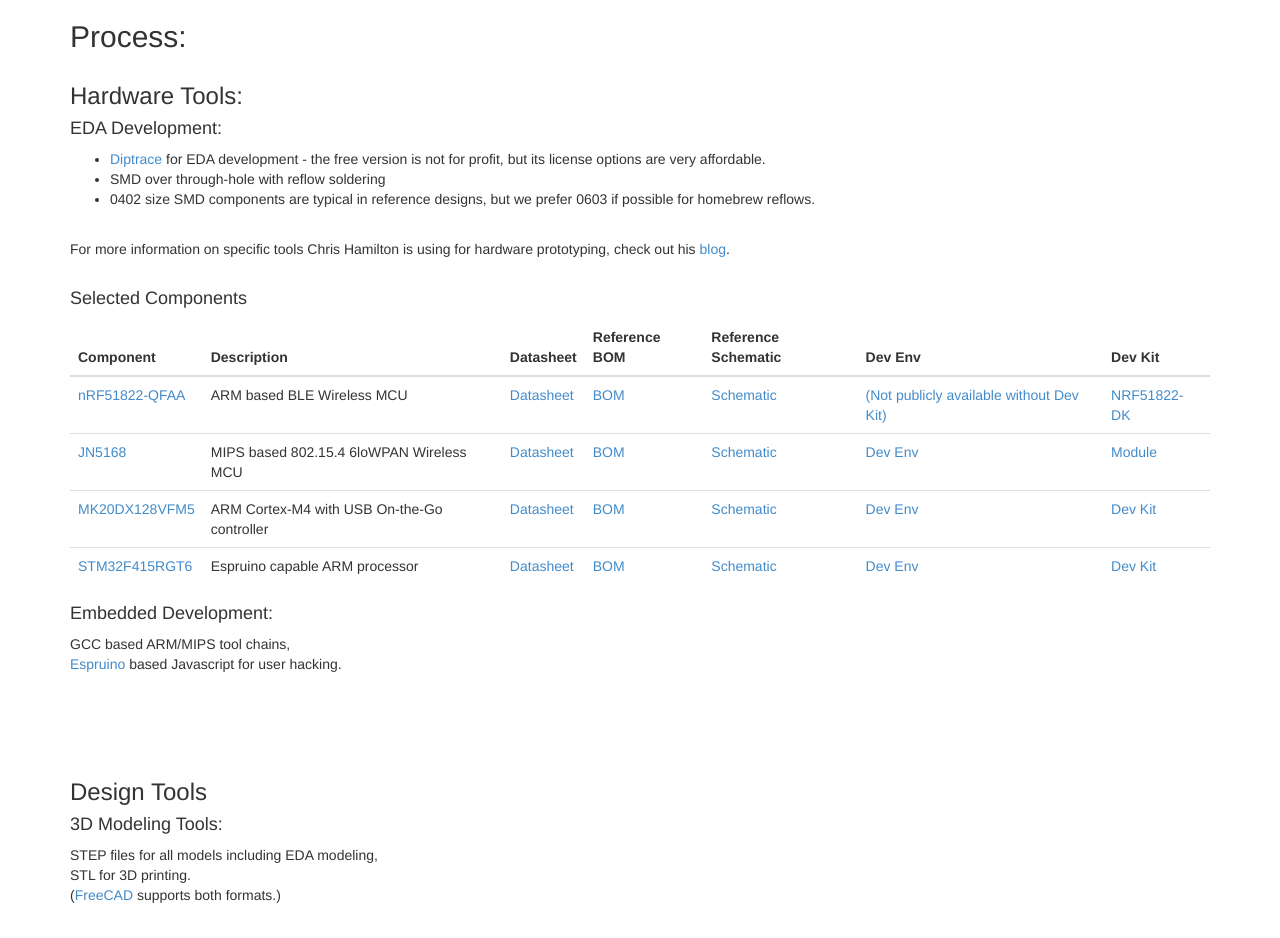
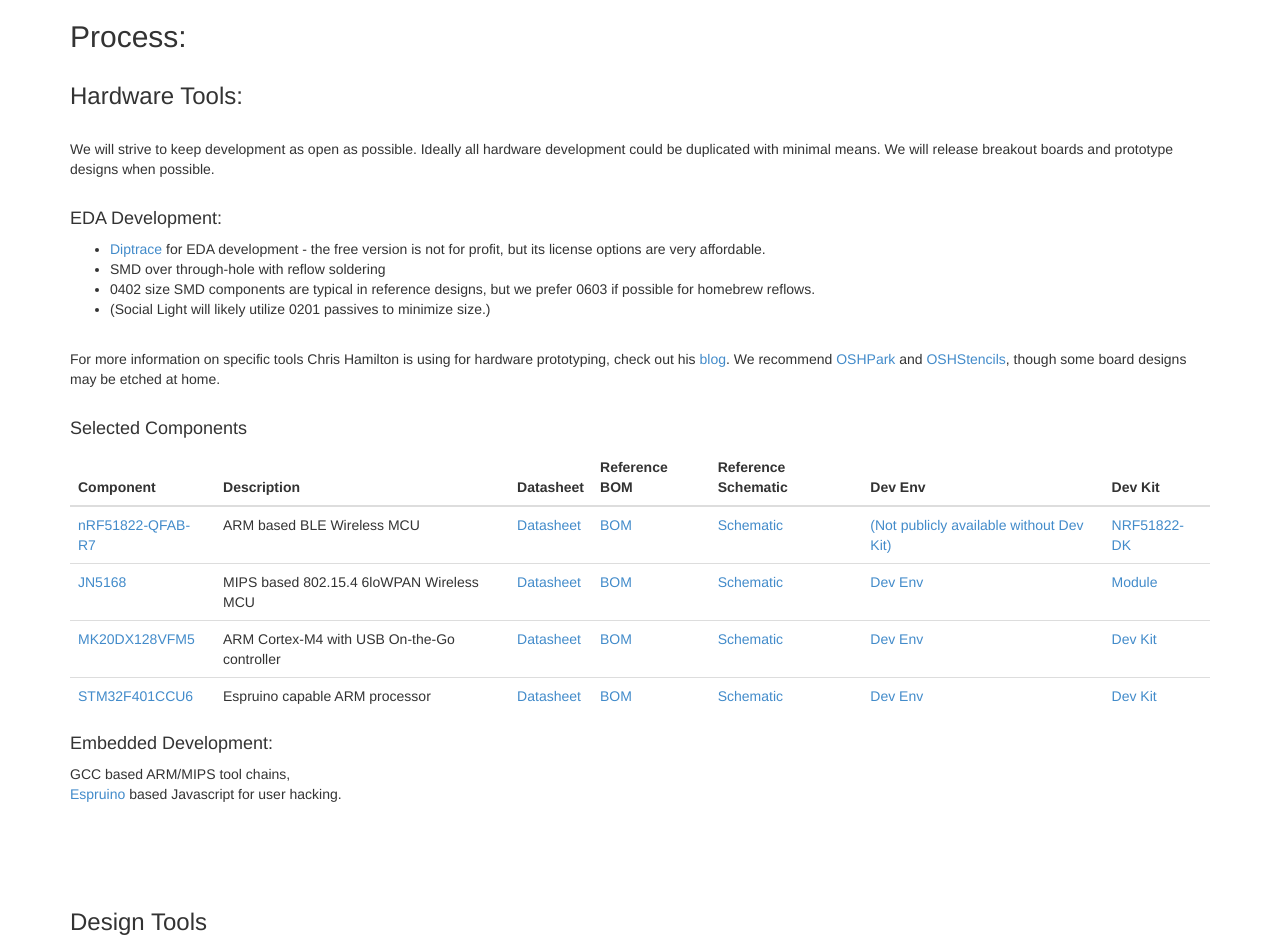
Before and after one commit to FyberLabs/fyberlabs.github.io, a plain HTML site: page index.html in a window 1280 px wide. Shown: the part 1780-2718 px from the top of the page. Drawn offline with Linux system fonts and the light colour scheme.

Commit message:
content update

```diff
--- a/index.html
+++ b/index.html
@@ -97,14 +97,19 @@
 
                 <h2 class="section-lead">Process:</h2>
                 <h3>Hardware Tools:</h3>
+                     <p class="section-paragraph">We will strive to keep development as open as possible.  Ideally all hardware development could be duplicated
+                     with minimal means.  We will release breakout boards and prototype designs when possible.</p>
                 <h4>EDA Development:</h4>
                      <ul>
-                            <li><a href="http://www.diptrace.com/">Diptrace</a> for EDA development - the free version is not for profit, but its license options are very affordable.</li>
+                            <li><a href="http://www.diptrace.com/">Diptrace</a> for EDA development -
+                                the free version is not for profit, but its license options are very affordable.</li>
                             <li>SMD over through-hole with reflow soldering</li>
                             <li>0402 size SMD components are typical in reference designs, but we prefer 0603 if possible for homebrew reflows.</li>
+                            <li>(Social Light will likely utilize 0201 passives to minimize size.)</li>
                      </ul>
                 <p class="section-paragraph">For more information on specific tools Chris Hamilton is using for hardware prototyping,
-                     check out his <a href="http://blog.ambiguous.net">blog</a>.</p>
+                     check out his <a href="http://blog.ambiguous.net">blog</a>. We recommend <a href="http://oshpark.com/">OSHPark</a>
+                     and <a href="http://www.oshstencils.com">OSHStencils</a>, though some board designs may be etched at home.</p>
                 <div class="table-responsive">
                     <h4>Selected Components</h4>
                     <table class="table table-hover">
@@ -121,7 +126,7 @@
                         </thead>
                         <tbody>
                              <tr>
-                                 <td><a href="http://octopart.com/partsearch#!?q=nRF51822-QFAA&start=0&limit=10">nRF51822-QFAA</a></td>
+                                 <td><a href="http://octopart.com/partsearch#!?q=nRF51822-QFAB-R7&start=0&limit=10">nRF51822-QFAB-R7</a></td>
                                  <td>ARM based BLE Wireless MCU</td>
                                  <td><a href="http://www.semiconductorstore.com/pages/asp/DownloadDirect.asp?sid=1392427364231">Datasheet</a></td>
                                  <td><a href="">BOM</a></td>
@@ -148,13 +153,13 @@
                                  <td><a href="http://octopart.com/frdm-kl46z-freescale+semiconductor-29185704">Dev Kit</a></td>
                              </tr>
                              <tr>
-                                 <td><a href="http://octopart.com/partsearch#!?q=STM32F415RGT6&start=0&limit=10">STM32F415RGT6</a></td>
+                                 <td><a href="http://components.arrow.com/part/detail/60527188S697322N7728?region=na&utm_source=octopart&utm_medium=buynow&utm_campaign=octopart">STM32F401CCU6</a></td>
                                  <td>Espruino capable ARM processor</td>
-                                 <td><a href="http://datasheet.octopart.com/STM32F415RGT6-STMicroelectronics-datasheet-12514404.pdf">Datasheet</a></td>
+                                 <td><a href="http://datasheet.octopart.com/STM32F401CCU6-STMicroelectronics-datasheet-16349494.pdf">Datasheet</a></td>
                                  <td><a href="">BOM</a></td>
                                  <td><a href="">Schematic</a></td>
                                  <td><a href="">Dev Env</a></td>
-                                 <td><a href="http://octopart.com/partsearch#!?q=MIKROE-1367">Dev Kit</a></td>
+                                 <td><a href="http://octopart-clicks.com/click/vptrack?ak=68b25f31&sig=0abfc69&vpid=89413274">Dev Kit</a></td>
                              </tr>
                         </tbody>
                     </table>
```
